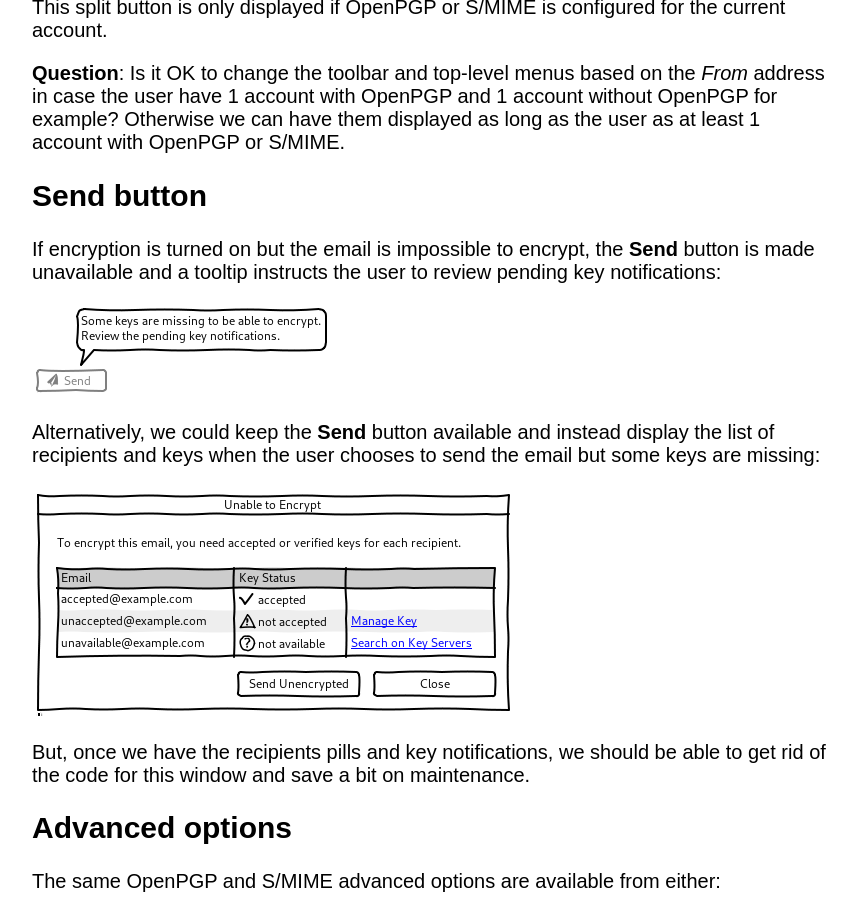
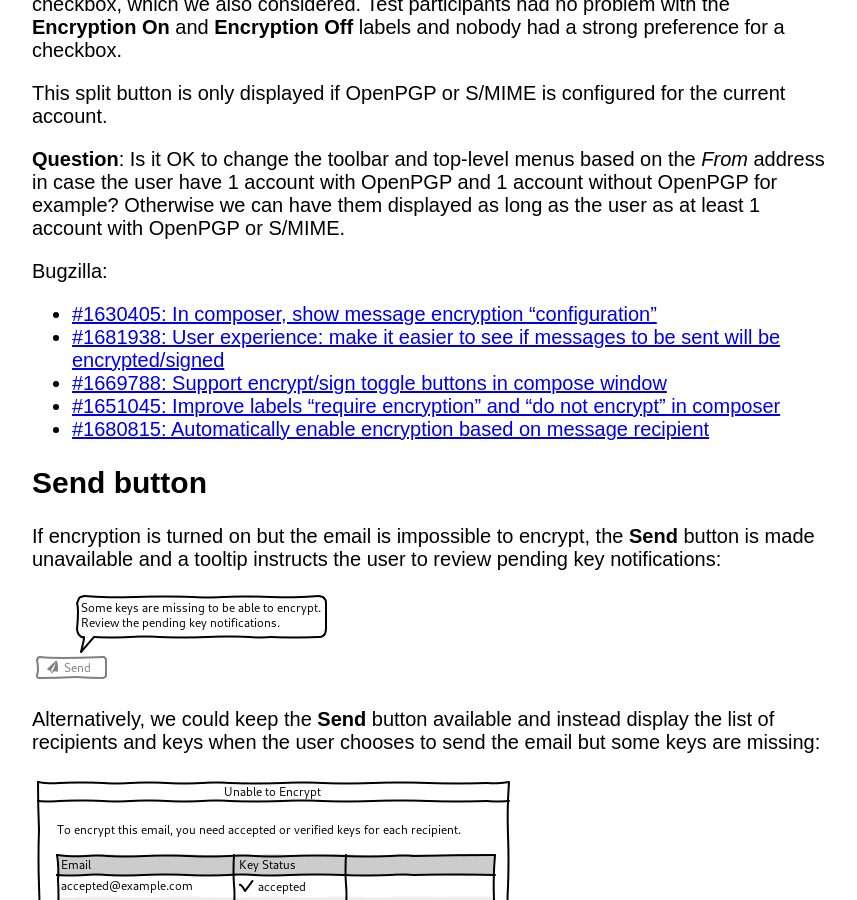
Before and after one commit to nfalquet/thunderbird-openpgp, a Jekyll site: the page built from jekyll/index.md, in a window 1280 px wide and 900 px high, scrolled down 6507 px. Shown: the whole window, without its empty margins (208-1065 px from the left). Built offline with Jekyll 4.4.1, drawn with Linux system fonts in a browser that asks for light colours; some of the changed text lies outside the part shown.

Commit message:
Reference Bugzilla issues

```diff
--- a/jekyll/index.md
+++ b/jekyll/index.md
@@ -217,6 +217,10 @@ For example, **Always ask me** could:
 - Always display the [recipient list](#send-button) and confirmation dialog when sending.
 - Not provide the [recipient preference](#key-notifications) dialog.
 
+Bugzilla:
+
+- [#135636: Implement "Encryption when possible" option for OpenPGP and S/MIME](https://bugzilla.mozilla.org/show_bug.cgi?id=135636)
+
 Overview
 --------
 
@@ -250,6 +254,14 @@ current account.
 *From* address in case the user have 1 account with OpenPGP and 1 account
 without OpenPGP for example? Otherwise we can have them displayed as long as
 the user as at least 1 account with OpenPGP or S/MIME.
+
+Bugzilla:
+
+- [#1630405: In composer, show message encryption "configuration"](https://bugzilla.mozilla.org/show_bug.cgi?id=1630405)
+- [#1681938: User experience: make it easier to see if messages to be sent will be encrypted/signed](https://bugzilla.mozilla.org/show_bug.cgi?id=1681938)
+- [#1669788: Support encrypt/sign toggle buttons in compose window](https://bugzilla.mozilla.org/show_bug.cgi?id=1669788)
+- [#1651045: Improve labels "require encryption" and "do not encrypt" in composer](https://bugzilla.mozilla.org/show_bug.cgi?id=1651045)
+- [#1680815: Automatically enable encryption based on message recipient](https://bugzilla.mozilla.org/show_bug.cgi?id=1680815)
 
 Send button
 -----------
@@ -332,6 +344,12 @@ The status of the key is also available in the right-click menu of the
 recipient pill:
 
 ![](mockups/recipient-right-click.png)
+
+Bugzilla:
+
+- [#1630433: In composer, show individual message encryption "status"](https://bugzilla.mozilla.org/show_bug.cgi?id=1630433)
+- [#1630416: In composer, show overall pre-calculated message encryption "status"](https://bugzilla.mozilla.org/show_bug.cgi?id=1630416)
+- [#1667254: Improve the UI of the Compose window when encrypting emails](https://bugzilla.mozilla.org/show_bug.cgi?id=1667254)
 
 Key notifications
 -----------------
```
